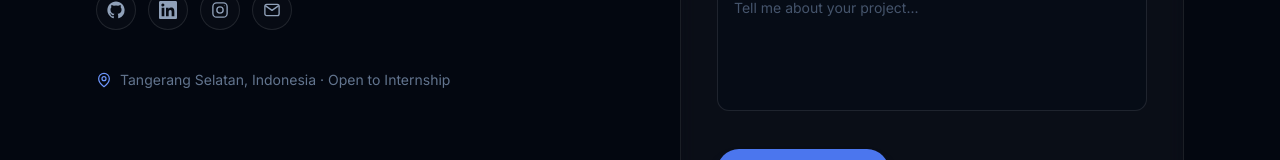
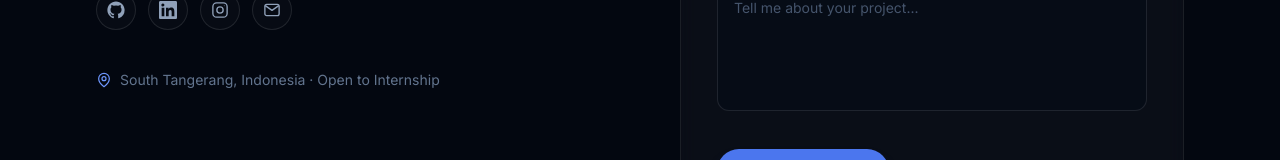
Before and after one commit to nzlvirza/portofolio-nazla-virza, a Vue app: page / in a window 1280 px wide. Shown: the part 5882-6042 px from the top of the page. Built offline with nearby package versions, Linux system fonts and the light colour scheme; a web font is replaced by a local one.

Commit message:
feat: create portfolio data configuration file with personal, experience, and project details

```diff
--- a/src/data/portfolio.js
+++ b/src/data/portfolio.js
@@ -8,7 +8,7 @@ export const portfolio = {
     bio: 'Information Systems student with experience in Android application development, UI/UX design, quality assurance, software testing, and database management.',
 
     email: 'virzarahman@gmail.com',
-    location: 'Tangerang Selatan, Indonesia',
+    location: 'South Tangerang, Indonesia',
     availability: 'Open to Internship',
     cvUrl: '/cv/Nazla-Virza-Rahman-CV.pdf',
 
```
